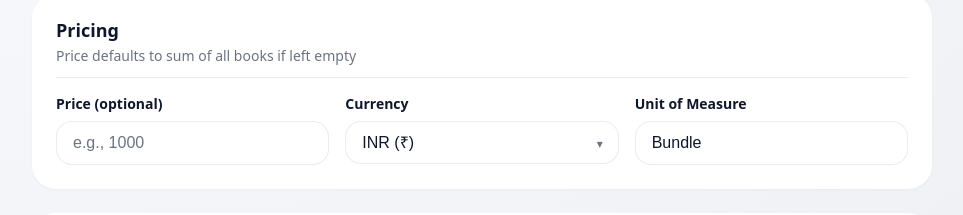
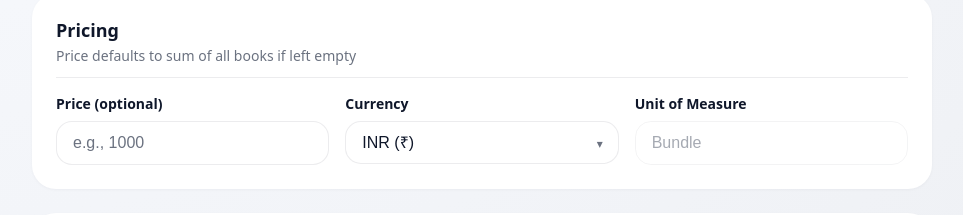
Before and after one commit to abhishekhk93/girimane-books, a Next.js app: page /admin/bundles/create in a window 1280 px wide. Shown: the part 1120-1335 px from the top of the page, without its empty margins (158-1121 px from the left). Built offline with nearby package versions, Linux system fonts and the light colour scheme.

Commit message:
grey out read-only input forms

```diff
--- a/src/components/admin/FormInput/FormInput.module.css
+++ b/src/components/admin/FormInput/FormInput.module.css
@@ -35,6 +35,14 @@
   color: var(--color-text-muted);
 }
 
+.input:disabled,
+.input:read-only {
+  opacity: 0.6;
+  background-color: var(--color-bg-subtle);
+  cursor: not-allowed;
+  color: var(--color-text-muted);
+}
+
 .inputError {
   border-color: var(--color-accent);
 }
```
